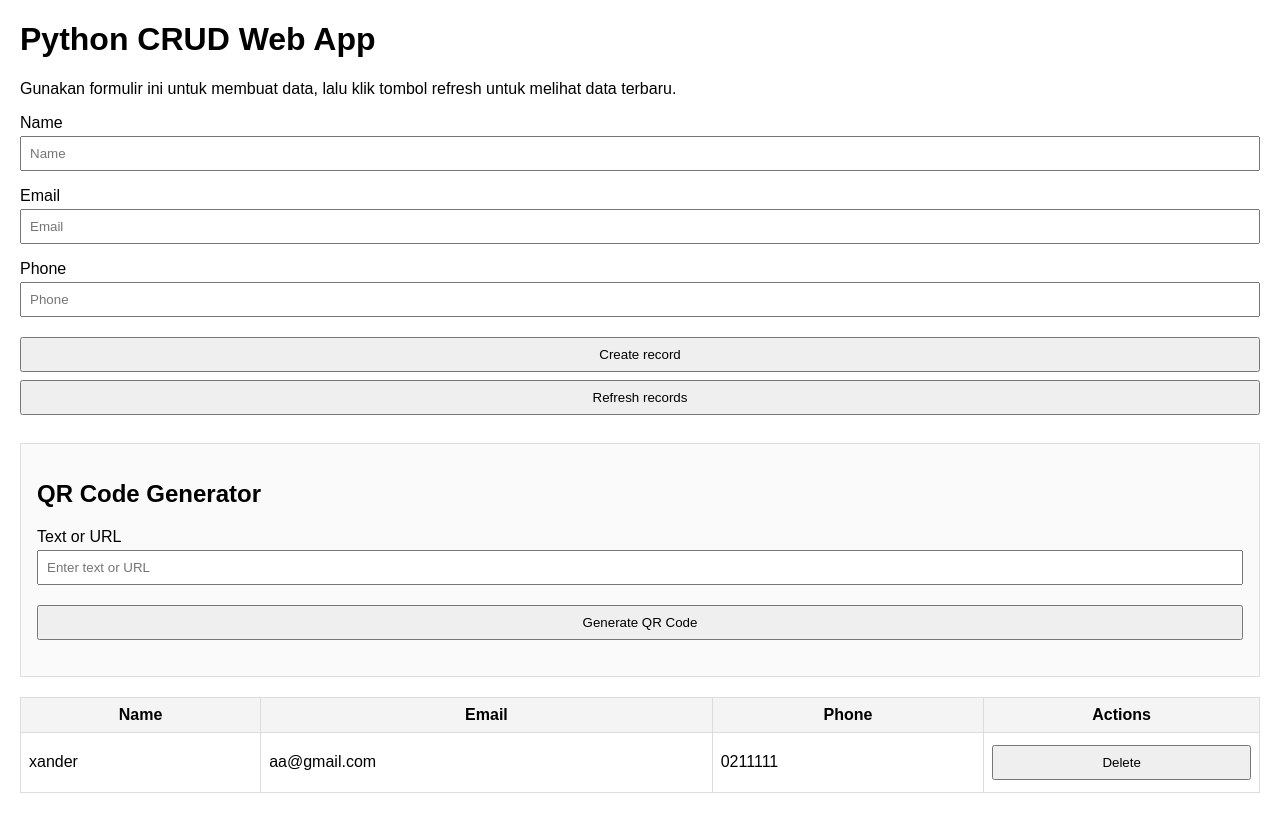
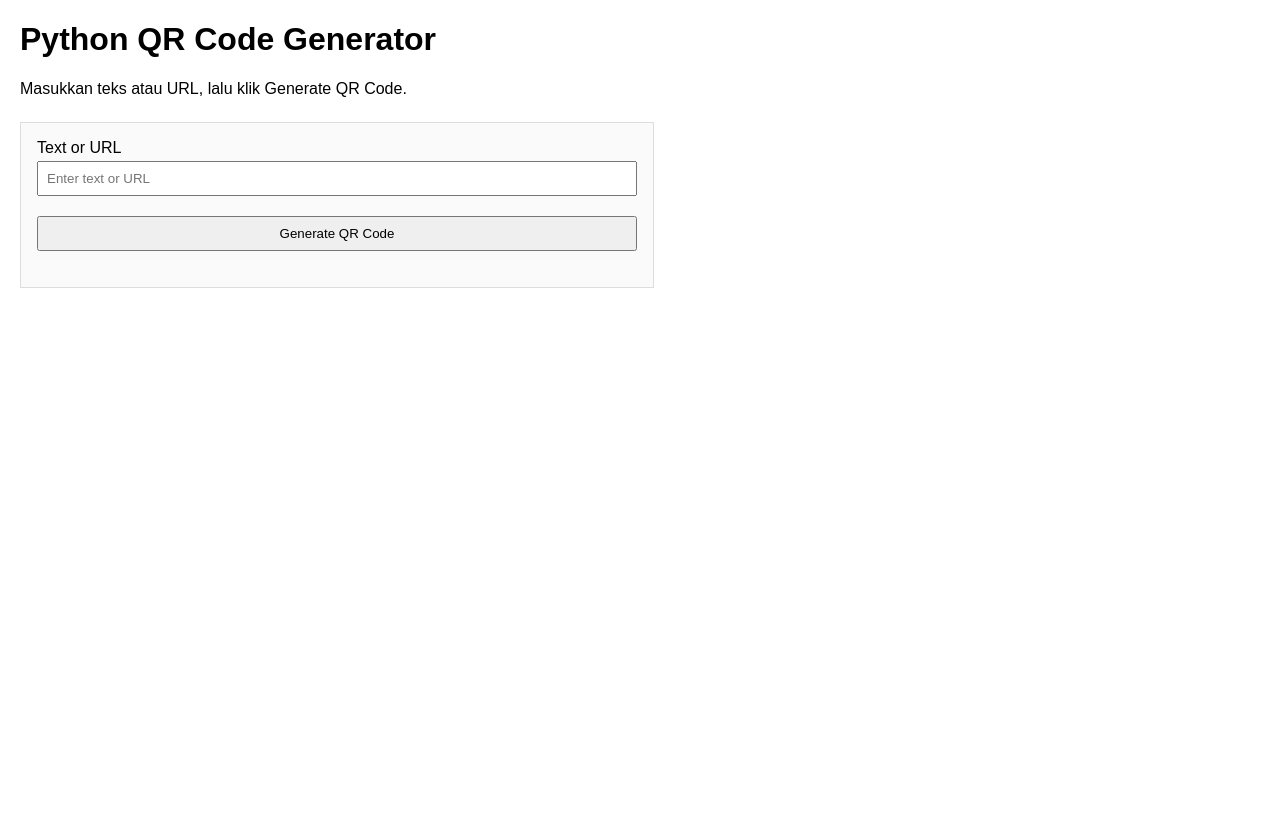
Before and after one commit to Knalpotpatah78/My-python, a Flask app: page / in a window 1280 px wide. After the commit the page ends 288 px from the top, so only its background shows below. Run offline with Flask 3, Linux system fonts and the light colour scheme.

Commit message:
fix: qr generator

```diff
--- a/templates/index.html
+++ b/templates/index.html
@@ -14,25 +14,10 @@
     </style>
   </head>
   <body>
-    <h1>Python CRUD Web App</h1>
-    <p>Gunakan formulir ini untuk membuat data, lalu klik tombol refresh untuk melihat data terbaru.</p>
-    <div class="form-group">
-      <label>Name</label>
-      <input id="name" type="text" placeholder="Name" />
-    </div>
-    <div class="form-group">
-      <label>Email</label>
-      <input id="email" type="email" placeholder="Email" />
-    </div>
-    <div class="form-group">
-      <label>Phone</label>
-      <input id="phone" type="text" placeholder="Phone" />
-    </div>
-    <button onclick="createRecord()">Create record</button>
-    <button onclick="loadRecords()">Refresh records</button>
+    <h1>Python QR Code Generator</h1>
+    <p>Masukkan teks atau URL, lalu klik Generate QR Code.</p>
 
-    <div style="margin-top: 24px; padding: 16px; border: 1px solid #ddd; background: #fafafa;">
-      <h2>QR Code Generator</h2>
+    <div style="margin-top: 24px; padding: 16px; border: 1px solid #ddd; background: #fafafa; max-width: 600px;">
       <div class="form-group">
         <label>Text or URL</label>
         <input id="qrText" type="text" placeholder="Enter text or URL" />
@@ -41,47 +26,7 @@
       <div id="qrPreview" style="margin-top: 16px;"></div>
     </div>
 
-    <table>
-      <thead>
-        <tr><th>Name</th><th>Email</th><th>Phone</th><th>Actions</th></tr>
-      </thead>
-      <tbody id="records"></tbody>
-    </table>
-
     <script>
-      async function loadRecords() {
-        const response = await fetch('/api/records');
-        const records = await response.json();
-        const rows = records.map(record => `
-          <tr>
-            <td>${record.name}</td>
-            <td>${record.email}</td>
-            <td>${record.phone}</td>
-            <td><button onclick="deleteRecord('${record.id}')">Delete</button></td>
-          </tr>`).join('');
-        document.getElementById('records').innerHTML = rows;
-      }
-
-      async function createRecord() {
-        const name = document.getElementById('name').value;
-        const email = document.getElementById('email').value;
-        const phone = document.getElementById('phone').value;
-        await fetch('/api/records', {
-          method: 'POST',
-          headers: { 'Content-Type': 'application/json' },
-          body: JSON.stringify({ name, email, phone }),
-        });
-        document.getElementById('name').value = '';
-        document.getElementById('email').value = '';
-        document.getElementById('phone').value = '';
-        loadRecords();
-      }
-
-      async function deleteRecord(id) {
-        await fetch('/api/records/' + id, { method: 'DELETE' });
-        loadRecords();
-      }
-
       async function generateQr() {
         const text = document.getElementById('qrText').value;
         const response = await fetch('/api/qrcode', {
@@ -96,8 +41,6 @@
           document.getElementById('qrPreview').innerHTML = `<p style="color: red;">${result.error || 'Failed to generate QR code'}</p>`;
         }
       }
-
-      loadRecords();
     </script>
   </body>
 </html>
```
